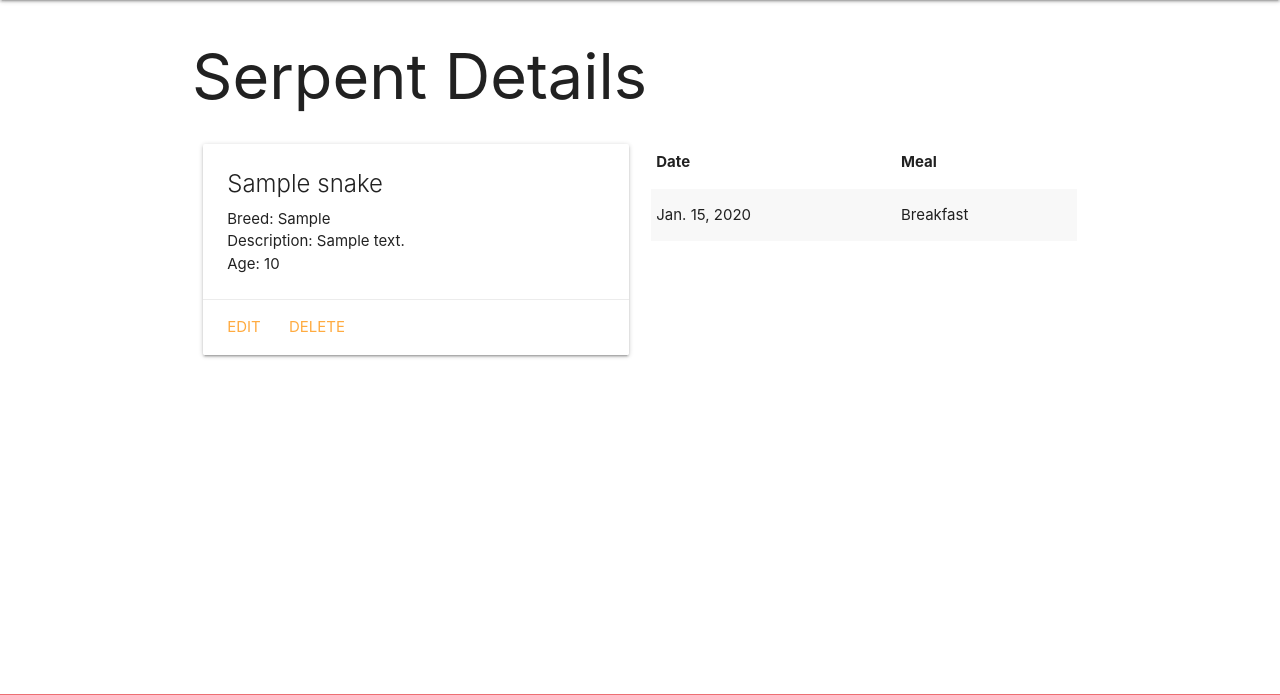
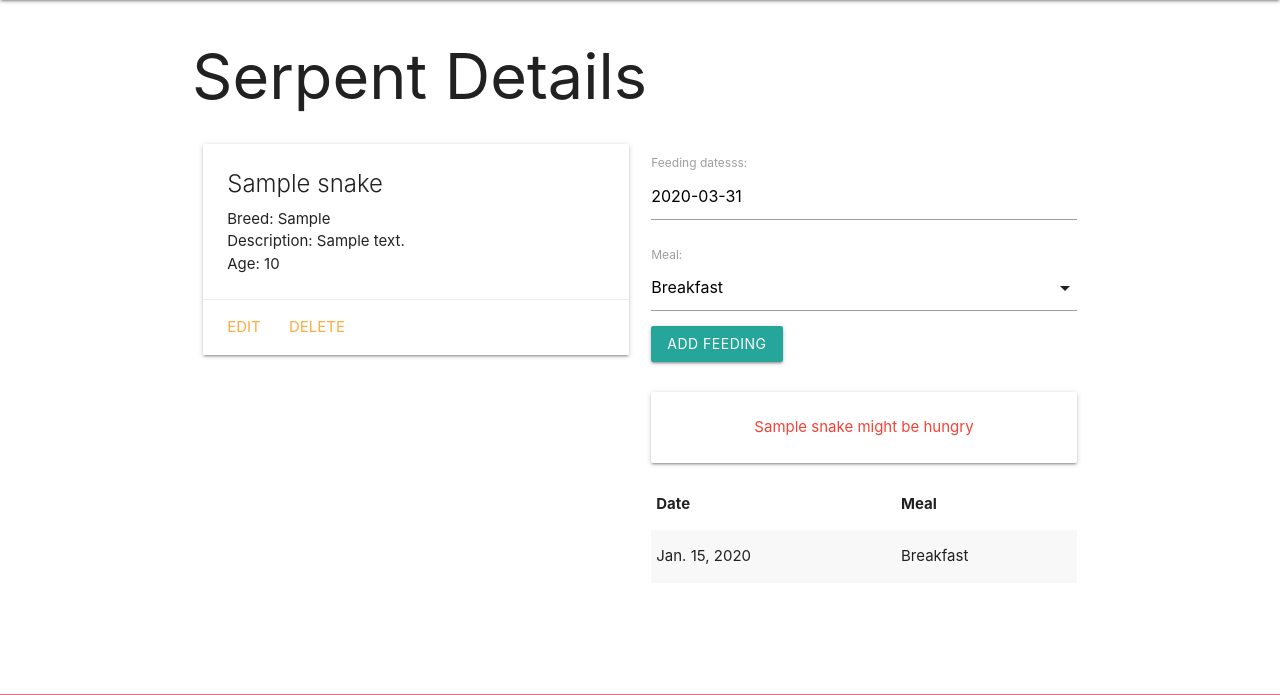
Before and after one commit to luxvalerian/snakeCollector, a Django app: page /snakes/1/ in a window 1280 px wide. Shown: the part 64-759 px from the top of the page. Run offline with Django 3.2, Linux system fonts and the light colour scheme; tables that the repository leaves empty hold one stand-in row (values such as "Sample post").

Commit message:
template if-else fed or hungry

```diff
--- a/main_app/templates/snakes/detail.html
+++ b/main_app/templates/snakes/detail.html
@@ -1,8 +1,8 @@
 {% extends 'base.html' %}
+
+
 {% block content %}
-
 <h1>Serpent Details</h1>
-
 <div class="row">
   <div class="col s6">
     <div class="card">
@@ -23,6 +23,17 @@
     </div>
   </div>
   <div class="col s6">
+    <form action="{% url 'add_feeding' snake.id %}" method="post">
+      {% csrf_token %}
+      {{ feeding_form.as_p }}
+      <input type="submit" class="btn" value="Add Feeding">
+    </form>
+    <br>
+      {% if snake.fed_for_today %}
+        <div class="card-panel teal-text center-align">{{snake.name}} has been fed all meals for today</div>
+      {% else %}
+        <div class="card-panel red-text center-align">{{snake.name}} might be hungry</div>
+      {% endif %}
     <table class="striped">
       <thead>
         <tr>
@@ -33,12 +44,24 @@
       <tbody>
         {% for feeding in snake.feeding_set.all %}
           <tr>
-            <td>{{feeding.date}}</td>
-            <td>{{feeding.get_meal_display}}</td>
+            <td>{{ feeding.date }}</td>
+            <td>{{ feeding.get_meal_display }}</td>
           </tr>
         {% endfor %}
       </tbody>
     </table>
   </div>
 </div>
+</div>
+<script>
+  var dateEl = document.getElementById('id_date');
+  M.Datepicker.init(dateEl, {
+    format: 'yyyy-mm-dd',
+    defaultDate: new Date(),
+    setDefaultDate: true,
+    autoClose: true
+  });
+  var selectEl = document.getElementById('id_meal');
+  M.FormSelect.init(selectEl);
+</script>
 {% endblock %}
```
